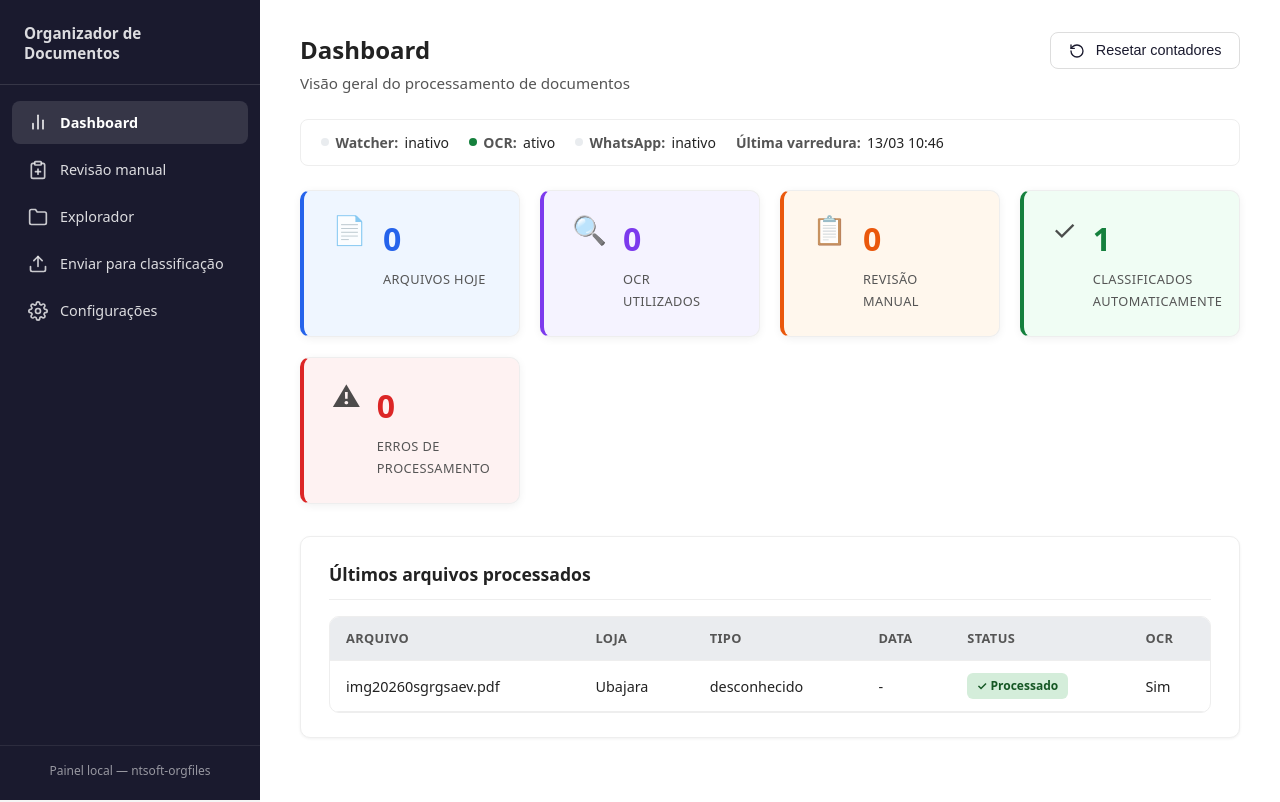
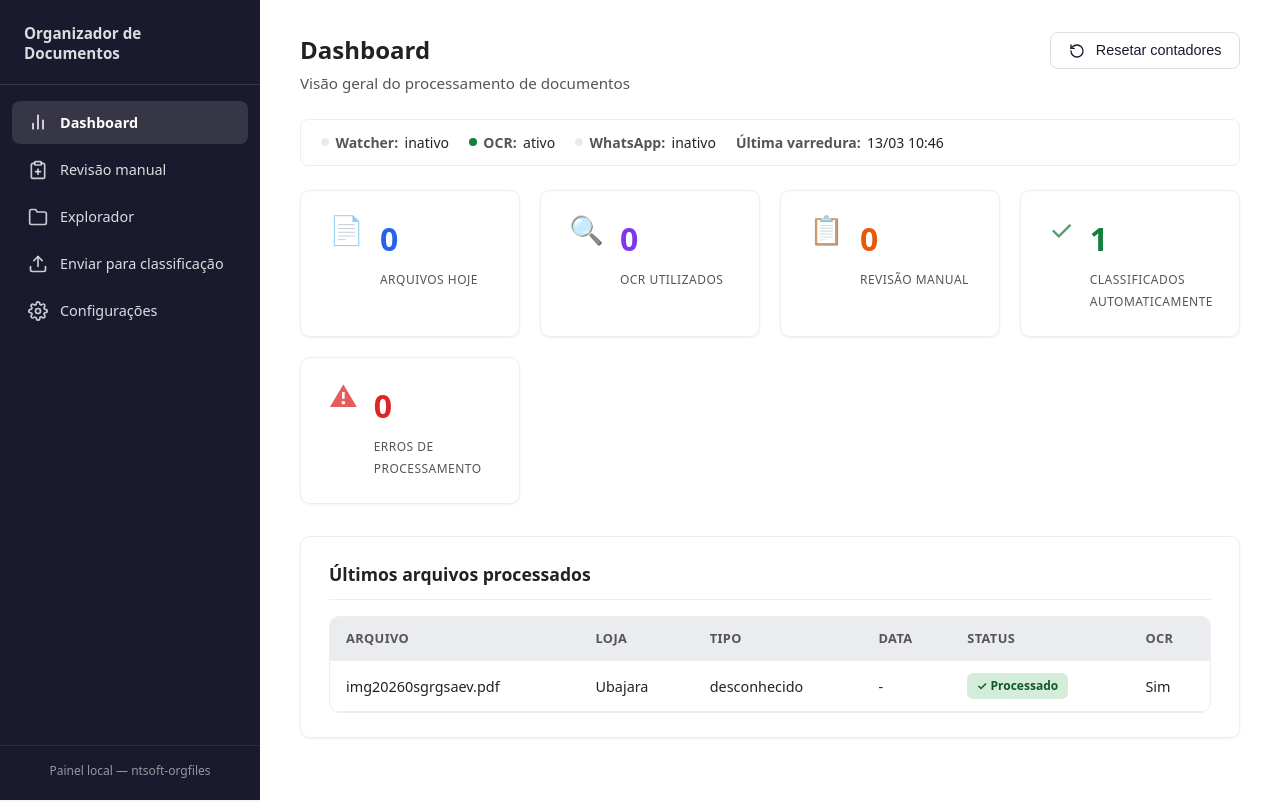
Before and after one commit to nettocarrero/ntsoft_filesOrg, a FastAPI app: page / in a window 1280 px wide. Run offline with FastAPI, Linux system fonts and the light colour scheme.

Commit message:
Atualiza visual

```diff
--- a/app/web/static/css/style.css
+++ b/app/web/static/css/style.css
@@ -199,7 +199,7 @@ h2 {
     font-size: 1.1rem;
 }
 
-/* ---- CARDS (métricas dashboard) ---- */
+/* ---- CARDS (métricas dashboard) — estilo minimalista ---- */
 .cards {
     display: grid;
     grid-template-columns: repeat(auto-fill, minmax(200px, 1fr));
@@ -208,19 +208,19 @@ h2 {
 }
 
 .card {
-    background: var(--color-bg-main);
+    background: #fff;
     padding: 1.5rem 1.75rem;
     border-radius: 10px;
-    box-shadow: 0 2px 8px var(--color-shadow-card);
+    box-shadow: 0 1px 3px rgba(0, 0, 0, 0.06);
     border: 1px solid var(--color-border-light);
 }
 
 .card-modern {
-    background: var(--color-bg-main);
+    background: #fff;
     padding: 1.5rem 1.75rem;
     border-radius: 10px;
-    box-shadow: 0 2px 8px var(--color-shadow-card);
-    border: 1px solid var(--color-border-light);
+    box-shadow: 0 1px 3px rgba(0, 0, 0, 0.06);
+    border: 1px solid #eee;
     display: flex;
     align-items: flex-start;
     gap: 1rem;
@@ -229,7 +229,8 @@ h2 {
 .card-modern .card-icon {
     font-size: 1.75rem;
     line-height: 1;
-    opacity: 0.8;
+    opacity: 0.6;
+    color: var(--color-text-muted);
 }
 
 .card-modern .card-body {
@@ -246,23 +247,27 @@ h2 {
 }
 
 .card-modern .card-label {
-    font-size: 0.8rem;
+    font-size: 0.75rem;
     color: var(--color-text-muted);
     text-transform: uppercase;
-    letter-spacing: 0.03em;
+    letter-spacing: 0.04em;
 }
 
-/* Cards de métricas com cor por tipo */
-.card-metric-blue { border-left: 4px solid var(--color-metric-blue); background: var(--color-metric-blue-bg); }
+/* Cor apenas no número (e ícone discreto) — fundo branco, sem borda lateral */
 .card-metric-blue .card-value { color: var(--color-metric-blue); }
-.card-metric-purple { border-left: 4px solid var(--color-metric-purple); background: var(--color-metric-purple-bg); }
+.card-metric-blue .card-icon { color: var(--color-metric-blue); opacity: 0.75; }
+
 .card-metric-purple .card-value { color: var(--color-metric-purple); }
-.card-metric-orange { border-left: 4px solid var(--color-metric-orange); background: var(--color-metric-orange-bg); }
+.card-metric-purple .card-icon { color: var(--color-metric-purple); opacity: 0.75; }
+
 .card-metric-orange .card-value { color: var(--color-metric-orange); }
-.card-metric-green { border-left: 4px solid var(--color-metric-green); background: var(--color-metric-green-bg); }
+.card-metric-orange .card-icon { color: var(--color-metric-orange); opacity: 0.75; }
+
 .card-metric-green .card-value { color: var(--color-metric-green); }
-.card-metric-red { border-left: 4px solid var(--color-metric-red); background: var(--color-metric-red-bg); }
+.card-metric-green .card-icon { color: var(--color-metric-green); opacity: 0.75; }
+
 .card-metric-red .card-value { color: var(--color-metric-red); }
+.card-metric-red .card-icon { color: var(--color-metric-red); opacity: 0.75; }
 
 .card-value {
     display: block;
```
